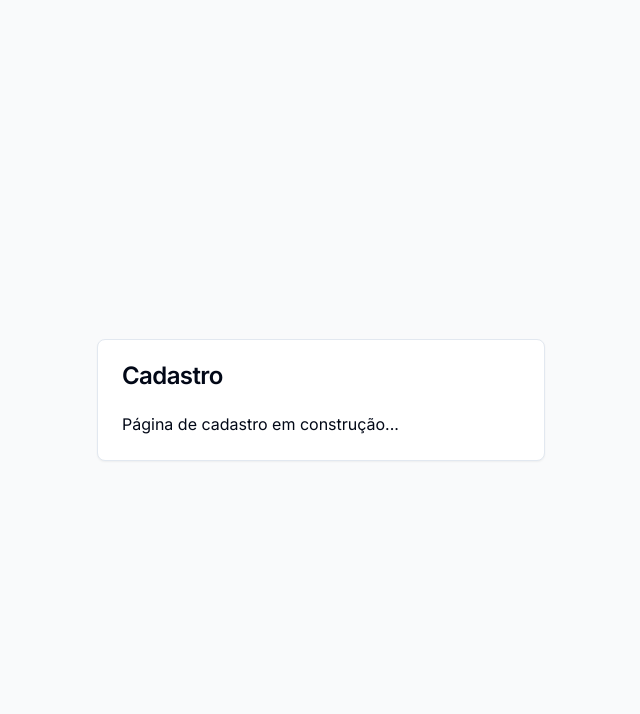
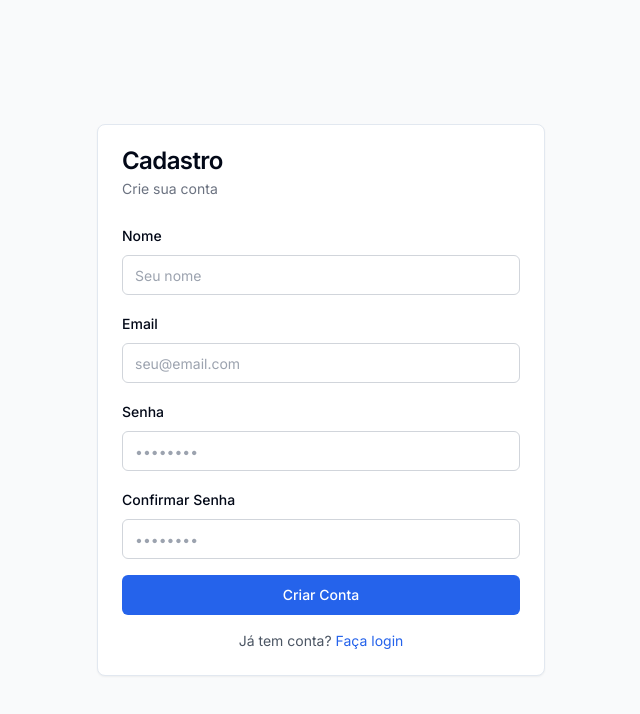
Before and after one commit to vinip1250-art/omcsite, a Next.js app: page /auth/register in a window 1280 px wide. Shown: the top 714 px of the page, without its empty margins (319-959 px from the left). Built offline with nearby package versions, Linux system fonts and the light colour scheme; no server answers.

Commit message:
Add authentication pages and middleware

```diff
--- a/app/api/auth/[...nextauth]/route.ts
+++ b/app/api/auth/[...nextauth]/route.ts
@@ -44,7 +44,9 @@ export const authOptions = {
     strategy: 'jwt' as const
   },
   pages: {
-    signIn: '/auth/login'
+    signIn: '/auth/login',
+    signOut: '/auth/login',
+    error: '/auth/login'
   },
   callbacks: {
     async jwt({ token, user }) {
--- a/app/auth/login/page.tsx
+++ b/app/auth/login/page.tsx
@@ -1,16 +1,95 @@
 'use client'
 
-import { Card, CardContent, CardHeader, CardTitle } from '@/components/ui/card'
+import { useState } from 'react'
+import { signIn } from 'next-auth/react'
+import { useRouter } from 'next/navigation'
+import { Card, CardContent, CardDescription, CardHeader, CardTitle } from '@/components/ui/card'
+import { Input } from '@/components/ui/input'
+import { Button } from '@/components/ui/button'
+import { Label } from '@/components/ui/label'
 
 export default function LoginPage() {
+  const router = useRouter()
+  const [email, setEmail] = useState('')
+  const [password, setPassword] = useState('')
+  const [error, setError] = useState('')
+  const [loading, setLoading] = useState(false)
+
+  const handleSubmit = async (e: React.FormEvent) => {
+    e.preventDefault()
+    setError('')
+    setLoading(true)
+
+    try {
+      const result = await signIn('credentials', {
+        redirect: false,
+        email,
+        password,
+      })
+
+      if (result?.error) {
+        setError('Email ou senha incorretos')
+      } else {
+        router.push('/')
+        router.refresh()
+      }
+    } catch (err) {
+      setError('Erro ao fazer login')
+    } finally {
+      setLoading(false)
+    }
+  }
+
   return (
     <div className="container mx-auto p-6 flex items-center justify-center min-h-screen">
       <Card className="w-full max-w-md">
         <CardHeader>
           <CardTitle>Login</CardTitle>
+          <CardDescription>Entre com suas credenciais</CardDescription>
         </CardHeader>
         <CardContent>
-          <p>Página de login em construção...</p>
+          <form onSubmit={handleSubmit} className="space-y-4">
+            {error && (
+              <div className="bg-red-50 text-red-600 p-3 rounded-md text-sm">
+                {error}
+              </div>
+            )}
+
+            <div className="space-y-2">
+              <Label htmlFor="email">Email</Label>
+              <Input
+                id="email"
+                type="email"
+                placeholder="seu@email.com"
+                value={email}
+                onChange={(e) => setEmail(e.target.value)}
+                required
+              />
+            </div>
+
+            <div className="space-y-2">
+              <Label htmlFor="password">Senha</Label>
+              <Input
+                id="password"
+                type="password"
+                placeholder="••••••••"
+                value={password}
+                onChange={(e) => setPassword(e.target.value)}
+                required
+              />
+            </div>
+
+            <Button type="submit" className="w-full" disabled={loading}>
+              {loading ? 'Entrando...' : 'Entrar'}
+            </Button>
+
+            <div className="text-center text-sm">
+              <span className="text-gray-600">Não tem conta? </span>
+              <a href="/auth/register" className="text-blue-600 hover:underline">
+                Cadastre-se
+              </a>
+            </div>
+          </form>
         </CardContent>
       </Card>
     </div>
--- a/app/auth/register/page.tsx
+++ b/app/auth/register/page.tsx
@@ -1,16 +1,138 @@
 'use client'
 
-import { Card, CardContent, CardHeader, CardTitle } from '@/components/ui/card'
+import { useState } from 'react'
+import { useRouter } from 'next/navigation'
+import { Card, CardContent, CardDescription, CardHeader, CardTitle } from '@/components/ui/card'
+import { Input } from '@/components/ui/input'
+import { Button } from '@/components/ui/button'
+import { Label } from '@/components/ui/label'
 
 export default function RegisterPage() {
+  const router = useRouter()
+  const [formData, setFormData] = useState({
+    name: '',
+    email: '',
+    password: '',
+    confirmPassword: ''
+  })
+  const [error, setError] = useState('')
+  const [loading, setLoading] = useState(false)
+
+  const handleSubmit = async (e: React.FormEvent) => {
+    e.preventDefault()
+    setError('')
+
+    if (formData.password !== formData.confirmPassword) {
+      setError('As senhas não coincidem')
+      return
+    }
+
+    if (formData.password.length < 6) {
+      setError('A senha deve ter no mínimo 6 caracteres')
+      return
+    }
+
+    setLoading(true)
+
+    try {
+      const res = await fetch('/api/auth/register', {
+        method: 'POST',
+        headers: { 'Content-Type': 'application/json' },
+        body: JSON.stringify({
+          name: formData.name,
+          email: formData.email,
+          password: formData.password
+        })
+      })
+
+      const data = await res.json()
+
+      if (!res.ok) {
+        setError(data.error || 'Erro ao criar conta')
+        return
+      }
+
+      router.push('/auth/login?registered=true')
+    } catch (err) {
+      setError('Erro ao criar conta')
+    } finally {
+      setLoading(false)
+    }
+  }
+
   return (
     <div className="container mx-auto p-6 flex items-center justify-center min-h-screen">
       <Card className="w-full max-w-md">
         <CardHeader>
           <CardTitle>Cadastro</CardTitle>
+          <CardDescription>Crie sua conta</CardDescription>
         </CardHeader>
         <CardContent>
-          <p>Página de cadastro em construção...</p>
+          <form onSubmit={handleSubmit} className="space-y-4">
+            {error && (
+              <div className="bg-red-50 text-red-600 p-3 rounded-md text-sm">
+                {error}
+              </div>
+            )}
+
+            <div className="space-y-2">
+              <Label htmlFor="name">Nome</Label>
+              <Input
+                id="name"
+                placeholder="Seu nome"
+                value={formData.name}
+                onChange={(e) => setFormData({...formData, name: e.target.value})}
+                required
+              />
+            </div>
+
+            <div className="space-y-2">
+              <Label htmlFor="email">Email</Label>
+              <Input
+                id="email"
+                type="email"
+                placeholder="seu@email.com"
+                value={formData.email}
+                onChange={(e) => setFormData({...formData, email: e.target.value})}
+                required
+              />
+            </div>
+
+            <div className="space-y-2">
+              <Label htmlFor="password">Senha</Label>
+              <Input
+                id="password"
+                type="password"
+                placeholder="••••••••"
+                value={formData.password}
+                onChange={(e) => setFormData({...formData, password: e.target.value})}
+                required
+              />
+            </div>
+
+            <div className="space-y-2">
+              <Label htmlFor="confirmPassword">Confirmar Senha</Label>
+              <Input
+                id="confirmPassword"
+                type="password"
+                placeholder="••••••••"
+                value={formData.confirmPassword}
+                onChange={(e) => setFormData({...formData, confirmPassword: e.target.value})}
+                required
+              />
+            </div>
+
+            <Button type="submit" className="w-full" disabled={loading}>
+              {loading ? 'Criando...' : 'Criar Conta'}
+            </Button>
+
+            <div className="text-center text-sm">
+              <span className="text-gray-600">Já tem conta? </span>
+              <a href="/auth/login" className="text-blue-600 hover:underline">
+                Faça login
+              </a>
+            </div>
+          </form>
         </CardContent>
       </Card>
     </div>
```
Also changed, not shown: middleware.ts (added, +16 -0 lines).
